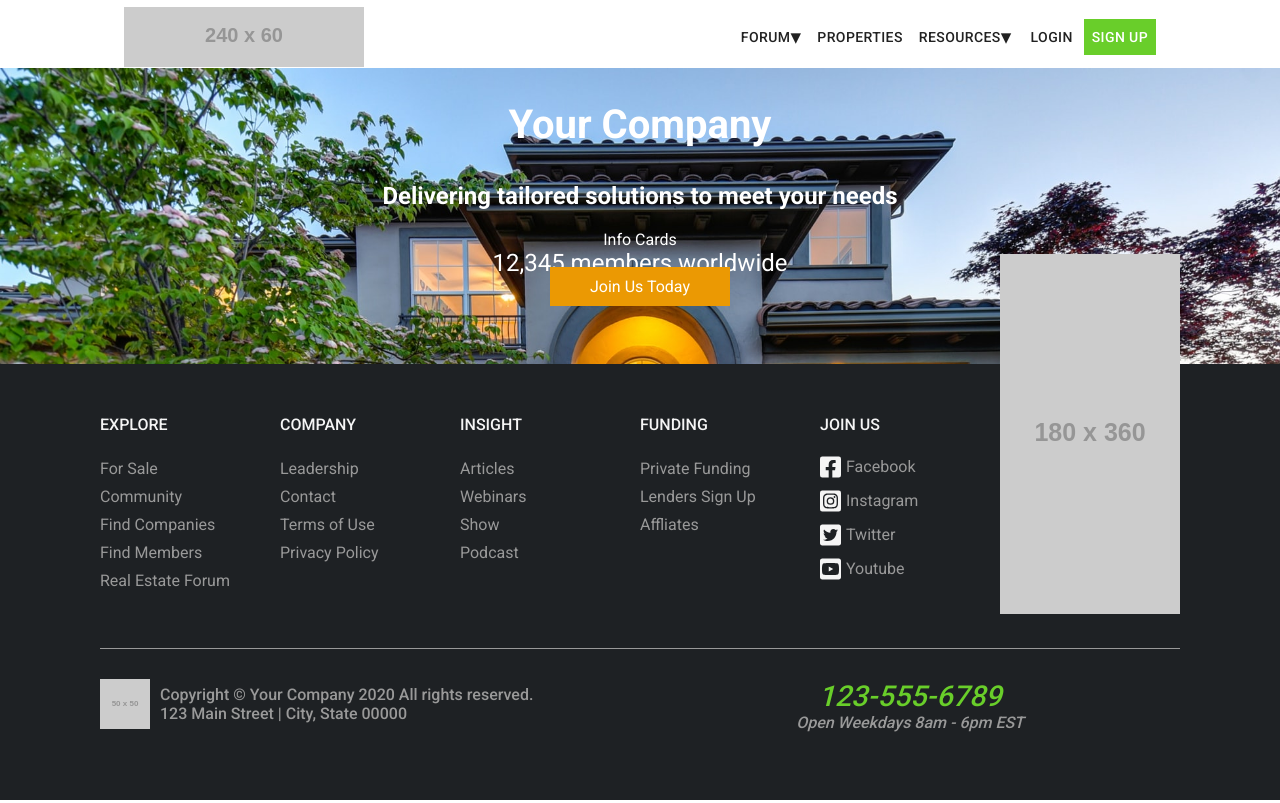
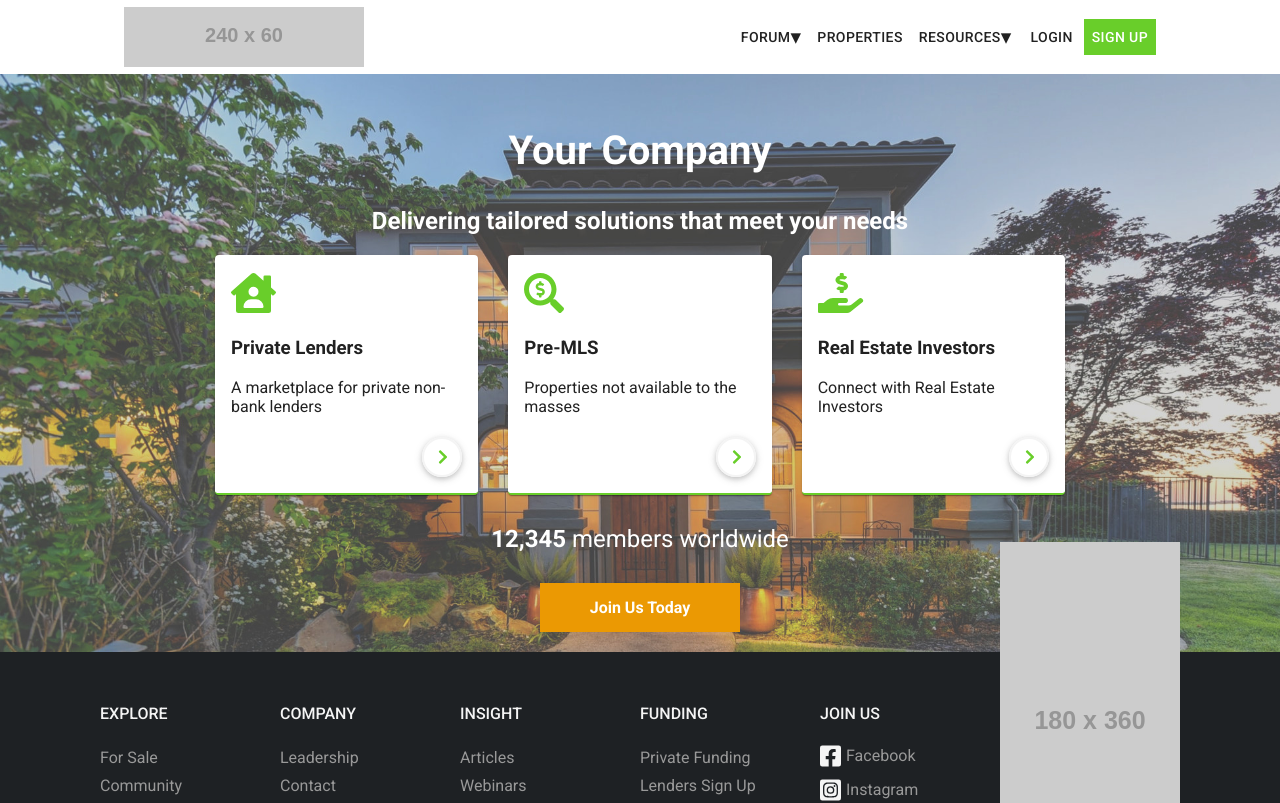
Before and after one commit to halshing/react-web-templates, a React (Create React App) app: page /web1 in a window 1280 px wide. Shown: the top 803 px of the page. Built offline with nearby package versions, Linux system fonts and the light colour scheme.

Commit message:
updated homepage styling

```diff
--- a/src/webtemplate1/components/common/Header/index.js
+++ b/src/webtemplate1/components/common/Header/index.js
@@ -11,7 +11,7 @@ import NavLinks from "./NavLinks";
 
 const Header = () => {
   return (
-    <Grid item xs={12} className="header-override">
+    <Grid item xs={12}>
       <AppBar position="static" className="appbar">
         <Toolbar>
           <Grid container justify="center" alignItems="center">
--- a/src/webtemplate1/components/pages/HomePage.js
+++ b/src/webtemplate1/components/pages/HomePage.js
@@ -1,32 +1,107 @@
 import React from "react";
 import { Link as RouterLink } from "react-router-dom";
 import Grid from "@material-ui/core/Grid";
+import Box from "@material-ui/core/Box";
 import Link from "@material-ui/core/Link";
+import Card from "@material-ui/core/Card";
+import CardConent from "@material-ui/core/CardContent";
+
+// icons
+import { FontAwesomeIcon } from "@fortawesome/react-fontawesome";
+import {
+  faChevronRight,
+  faHouseUser,
+  faSearchDollar,
+  faHandHoldingUsd,
+} from "@fortawesome/free-solid-svg-icons";
 
 // components
 import Header from "../common/Header";
 import Footer from "../common/Footer";
 
+const InfoCard = ({ path, icon: Icon, title, subtext }) => (
+  <Link component={RouterLink} to={path} className="info-card-link">
+    <Card className="info-card">
+      <CardConent className="info-card-content">
+        <Box display="flex">
+          <i>
+            <Icon />
+          </i>
+        </Box>
+        <Box display="flex">
+          <h3>{title}</h3>
+        </Box>
+        <Box display="flex">
+          <div>{subtext}</div>
+        </Box>
+        <Box
+          display="flex"
+          alignItems="flex-end"
+          justifyContent="flex-end"
+          height="100%"
+        >
+          <div className="info-card-gobtn">
+            <FontAwesomeIcon icon={faChevronRight} />
+          </div>
+        </Box>
+      </CardConent>
+    </Card>
+  </Link>
+);
+
 const HeroBanner = () => {
   return (
     <section className="hero-banner">
-      <Grid container direction="column" alignItems="center" justify="center">
-        <Grid item xs>
+      <Grid container>
+        <Grid item xs={12}>
+          <Box display="flex" justifyContent="center">
             <div className="hero-header-text">
               <h1>Your Company</h1>
-            <h2>Delivering tailored solutions to meet your needs</h2>
+              <h2>Delivering tailored solutions that meet your needs</h2>
             </div>
+          </Box>
+        </Grid>
+        <Grid item xs={12}>
+          <Grid container className="info-card-container">
+            <Grid item xs>
+              <InfoCard
+                icon={() => <FontAwesomeIcon icon={faHouseUser} />}
+                title={"Private Lenders"}
+                subtext={"A marketplace for private non-bank lenders"}
+                path={"/web1"}
+              />
             </Grid>
             <Grid item xs>
-          <div>Info Cards</div>
+              <InfoCard
+                icon={() => <FontAwesomeIcon icon={faSearchDollar} />}
+                title={"Pre-MLS"}
+                subtext={"Properties not available to the masses"}
+                path={"/web1"}
+              />
             </Grid>
             <Grid item xs>
-          <div className="hero-header-subtext">12,345 members worldwide</div>
+              <InfoCard
+                icon={() => <FontAwesomeIcon icon={faHandHoldingUsd} />}
+                title={"Real Estate Investors"}
+                subtext={"Connect with Real Estate Investors"}
+                path={"/web1"}
+              />
             </Grid>
-        <Grid item xs>
-          <Link component={RouterLink} to="/" className="btnHeaderAction">
+          </Grid>
+        </Grid>
+        <Grid item xs={12}>
+          <Box display="flex" justifyContent="center">
+            <div className="hero-header-subtext">
+              <b>12,345</b> members worldwide
+            </div>
+          </Box>
+        </Grid>
+        <Grid item xs={12}>
+          <Box display="flex" justifyContent="center">
+            <Link component={RouterLink} to="/web1" className="btnHeaderAction">
               Join Us Today
             </Link>
+          </Box>
         </Grid>
       </Grid>
     </section>
--- a/src/webtemplate1/styles/App.scss
+++ b/src/webtemplate1/styles/App.scss
@@ -1,4 +1,5 @@
 $roboto-font: "Roboto", "Helvetica", "Arial", sans-serif;
+$green-theme: #69ce2a;
 
 * {
   box-sizing: border-box;
@@ -16,10 +17,6 @@ body,
 
 .app {
   font-family: $roboto-font;
-}
-
-.header-override {
-  height: 0;
 }
 
 header {
@@ -47,7 +44,7 @@ header {
         border-radius: 0;
 
         &.btn-signup {
-          background-color: #69ce2a;
+          background-color: $green-theme;
           color: #ffffff;
         }
       }
@@ -177,6 +174,7 @@ footer {
 
 .hero-banner {
   height: 100%;
+  padding: 20px 0;
   background-image: url("../images/nice-house.jpg");
   background-size: cover;
   background-repeat: no-repeat;
@@ -189,18 +187,68 @@ footer {
       font-size: 2.5em;
     }
   }
+  .info-card-container {
+    padding: 0 200px;
+
+    .info-card-link {
+      &:hover {
+        text-decoration: none;
+      }
+      .info-card {
+        height: 240px;
+        margin: 0 15px;
+        border-bottom: 2px solid $green-theme;
+        transition: transform 0.7s linear;
+
+        &:hover {
+          transform: scale(1.1);
+          border-bottom: 3px solid $green-theme;
+        }
+
+        .info-card-content {
+          display: flex;
+          flex-direction: column;
+          height: 100%;
+          padding: 16px;
+
+          i {
+            color: $green-theme;
+            font-size: 40px;
+          }
+        }
+
+        .info-card-gobtn {
+          border: 1px solid black;
+          display: inline-block;
+          height: 40px;
+          width: 40px;
+          line-height: 38px;
+          padding: 0 14px;
+          border: 2px solid #f4f4f4;
+          border-radius: 50%;
+          color: $green-theme;
+          box-shadow: 0 2px 5px rgba(0, 0, 0, 0.16),
+            0 2px 10px rgba(0, 0, 0, 0.12);
+        }
+      }
+    }
+  }
 
   .hero-header-subtext {
     font-size: 1.5em;
+    padding: 30px 0;
   }
 
   .btnHeaderAction {
     background-color: #eb9903;
     color: #ffffff;
-    padding: 10px 40px;
+    padding: 15px 50px;
+    font-weight: bold;
+    transition: background-color 0.3s linear;
 
     &:hover {
       text-decoration: none;
+      background-color: #ffb900;
     }
   }
 }
```
Also changed, not shown: src/webtemplate1/images/nice-house.jpg. Lines whose indentation alone changed are shown as unchanged.
